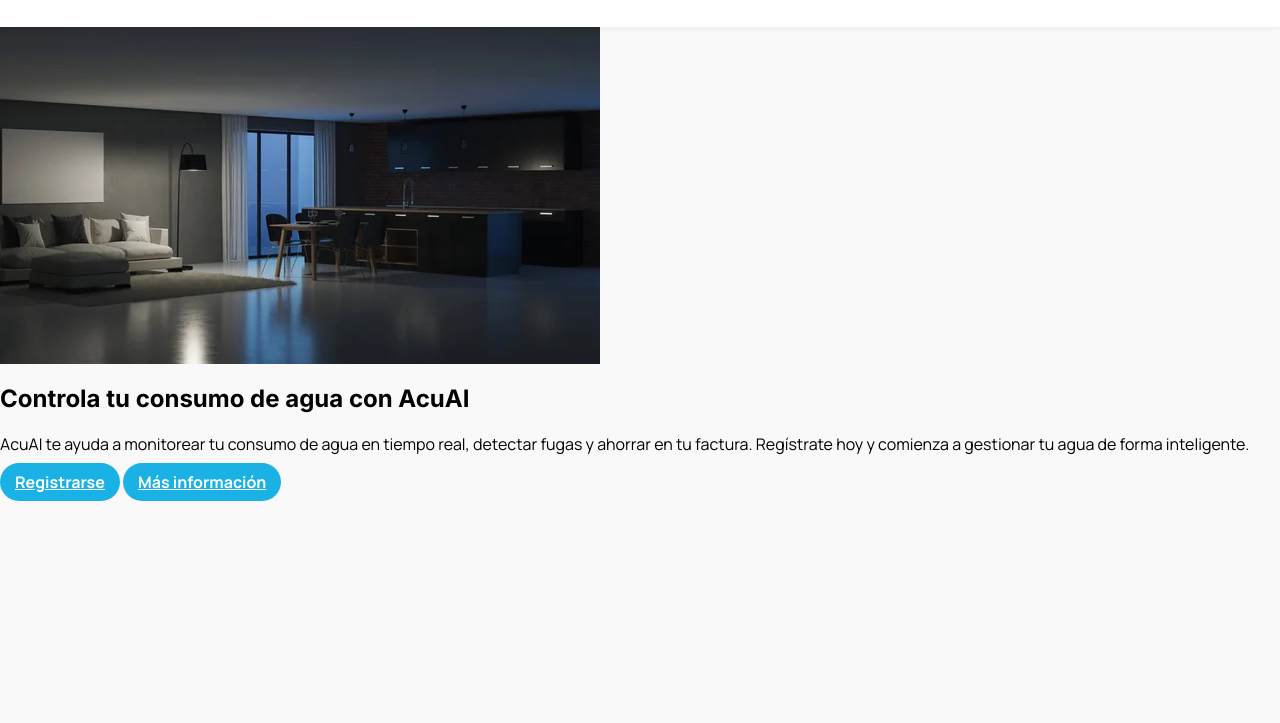
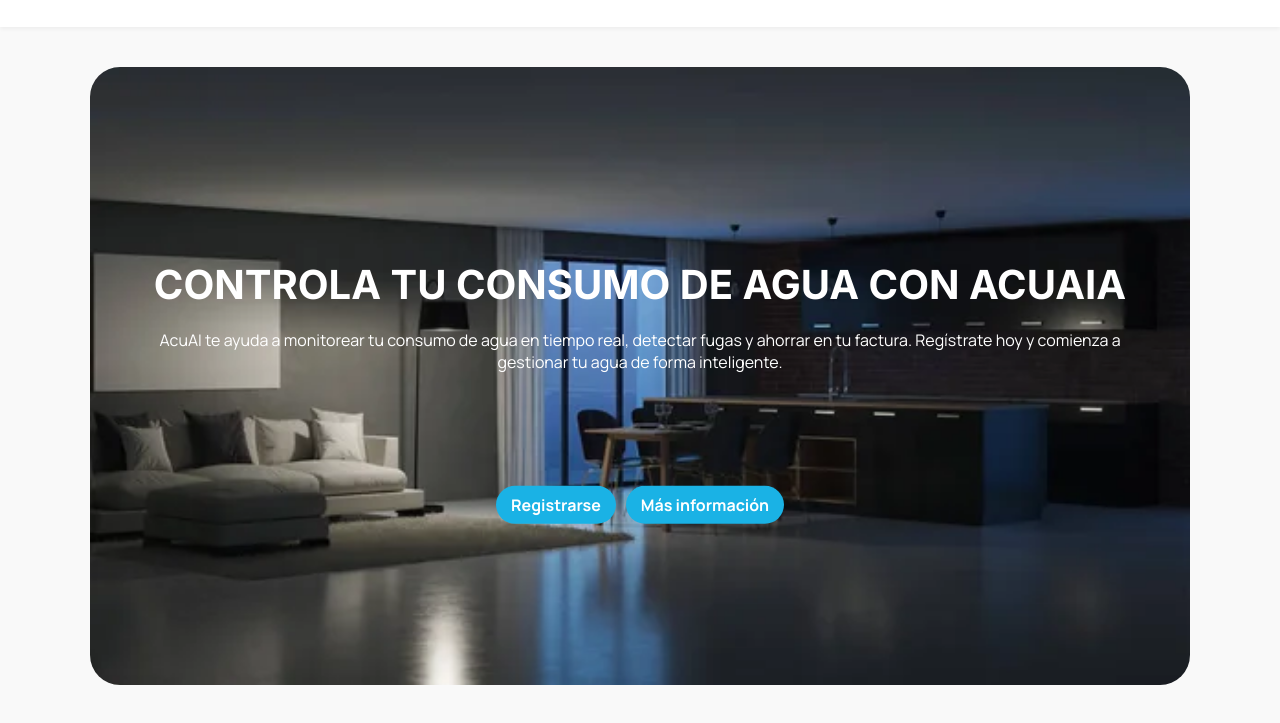
Before and after one commit to AcuAI-UPC/AcuAI, a website: page index.html in a window 1280 px wide. Shown: the part 67-790 px from the top of the page. Drawn offline with Linux system fonts and the light colour scheme.

Commit message:
hero_section

```diff
--- a/index.html
+++ b/index.html
@@ -32,24 +32,23 @@
       </ul>
     </nav>
 
+    <!-- Hero Section -->
     <section class="hero">
-      <div class="hero-content">
-        <img src="./images/fondo.jpg" alt="Fondo" class="hero-bg">
-
-        <div class="hero-text">
-          <h1>Controla tu consumo de agua con <span>AcuAI</span></h1>
-          <p>
-            AcuAI te ayuda a monitorear tu consumo de agua en tiempo real, detectar fugas y ahorrar en tu factura.
-            Regístrate hoy y comienza a gestionar tu agua de forma inteligente.
-          </p>
-          <div class="hero-buttons">
-            <a href="#" class="btn btn-primary">Registrarse</a>
-            <a href="#" class="btn btn-secondary">Más información</a>
+      <div class="hero-container">
+        <img src="images/fondo.jpg" alt="fondo" class="hero-image" />
+        <div class="hero-content">
+          <h1>CONTROLA TU CONSUMO DE AGUA CON ACUAIA</h1>
+          <p>AcuAI te ayuda a monitorear tu consumo de agua en tiempo real, detectar fugas y ahorrar en tu factura. Regístrate hoy y comienza a gestionar tu agua de forma inteligente.</p>
+          <div class="botones">
+            <a href="#" class="btn azul">Registrarse</a>
+            <a href="#" class="btn blanco">Más información</a>
           </div>
         </div>
       </div>
     </section>
 
+
+
     <script src="script.js"></script>
 </body>
 </html>
--- a/styles.css
+++ b/styles.css
@@ -143,6 +143,75 @@
   .menu-toggle {
     display: block;
   }
+}
 
+.hero {
+  width: 100%;
+  display: flex;
+  justify-content: center; /* centrar el contenido */
+  padding: 40px 0; /* espacio arriba y abajo */
+}
 
+.hero-container {
+  position: relative;
+  width: 100%;
+  max-width: 1100px; /* cambia este valor según tu diseño */
+  border-radius: 12px;
+  margin: 0 auto; /* centrar el contenedor */
+  padding: 0 1rem; /* espacio horizontal */
+  overflow: hidden;
 }
+
+.botones {
+  display: flex;
+  justify-content: center;
+  gap: 10px; /* Espacio entre botones */
+  flex-wrap: wrap; /* Por si en móviles deben bajar */
+  margin-top: 1rem;
+  margin-top: 10%;
+  cursor: pointer;
+}
+
+.botones a {
+  text-decoration: none;
+}
+
+.hero-image {
+  width: 100%;
+  height: auto;
+  display: block;
+  border-radius: 30px;
+}
+
+.hero-content {
+  position: absolute;
+  top: 50%;
+  left: 50%;
+  transform: translate(-50%, -50%);
+  text-align: center;
+  color: white;
+  padding: 20px;
+  max-width: 100%;
+  width: 100%;
+  text-align: center;
+}
+
+.hero-content h1 {
+  font-size: 2.5rem;
+  margin-bottom: 20px;
+  text-align: center;
+  max-width: 100%;
+  line-height: 1.2;
+  word-wrap: break-word;
+}
+
+@media (max-width: 600px) {
+  .hero-content h1 {
+    padding: 0 20px;
+    font-size: 1.5rem;
+  }
+}
+.hero-content p {
+  margin: 0 auto;
+  max-width: 90%;
+}
```
